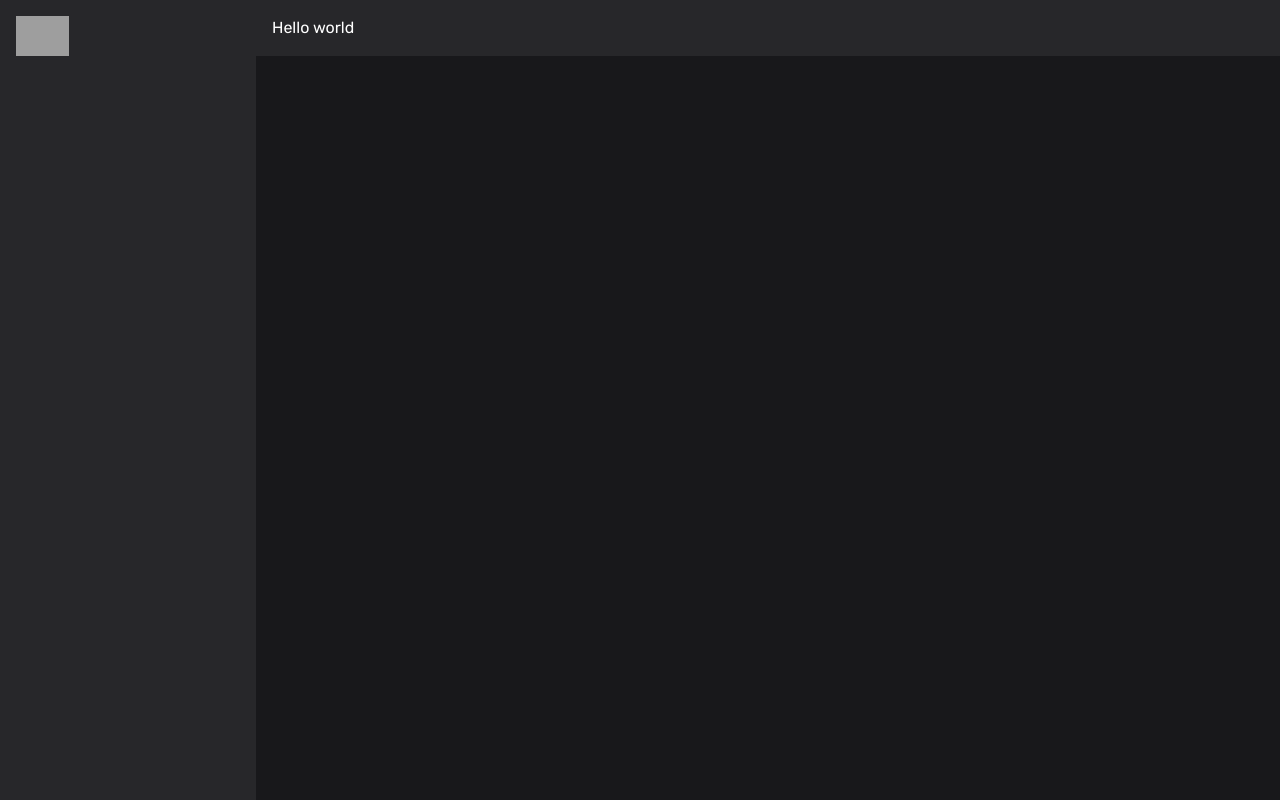
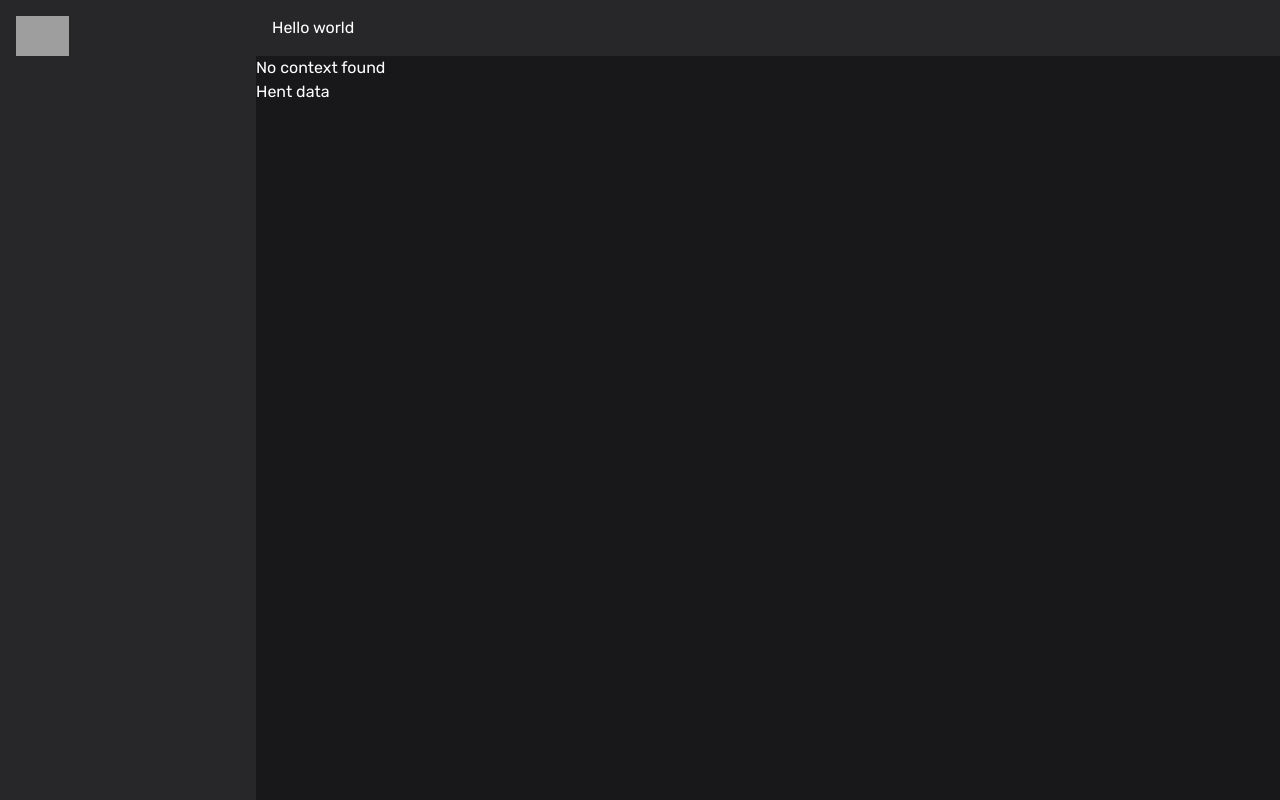
Before and after one commit to andersravn32/tradify-client, a React (Vite) app: page /app in a window 1280 px wide. Built offline with nearby package versions, Linux system fonts and the light colour scheme; grey boxes are pictures that could not be loaded.

Commit message:
Add: Placed content correctly in app layout

```diff
--- a/src/layouts/AppLayout.jsx
+++ b/src/layouts/AppLayout.jsx
@@ -7,7 +7,9 @@
     <div id="layout-app">
       <Sidenav />
       <Topnav />
-      <Outlet />
+      <div class="pl-64 pt-14">
+        <Outlet />
+      </div>
     </div>
   );
   s;
```
